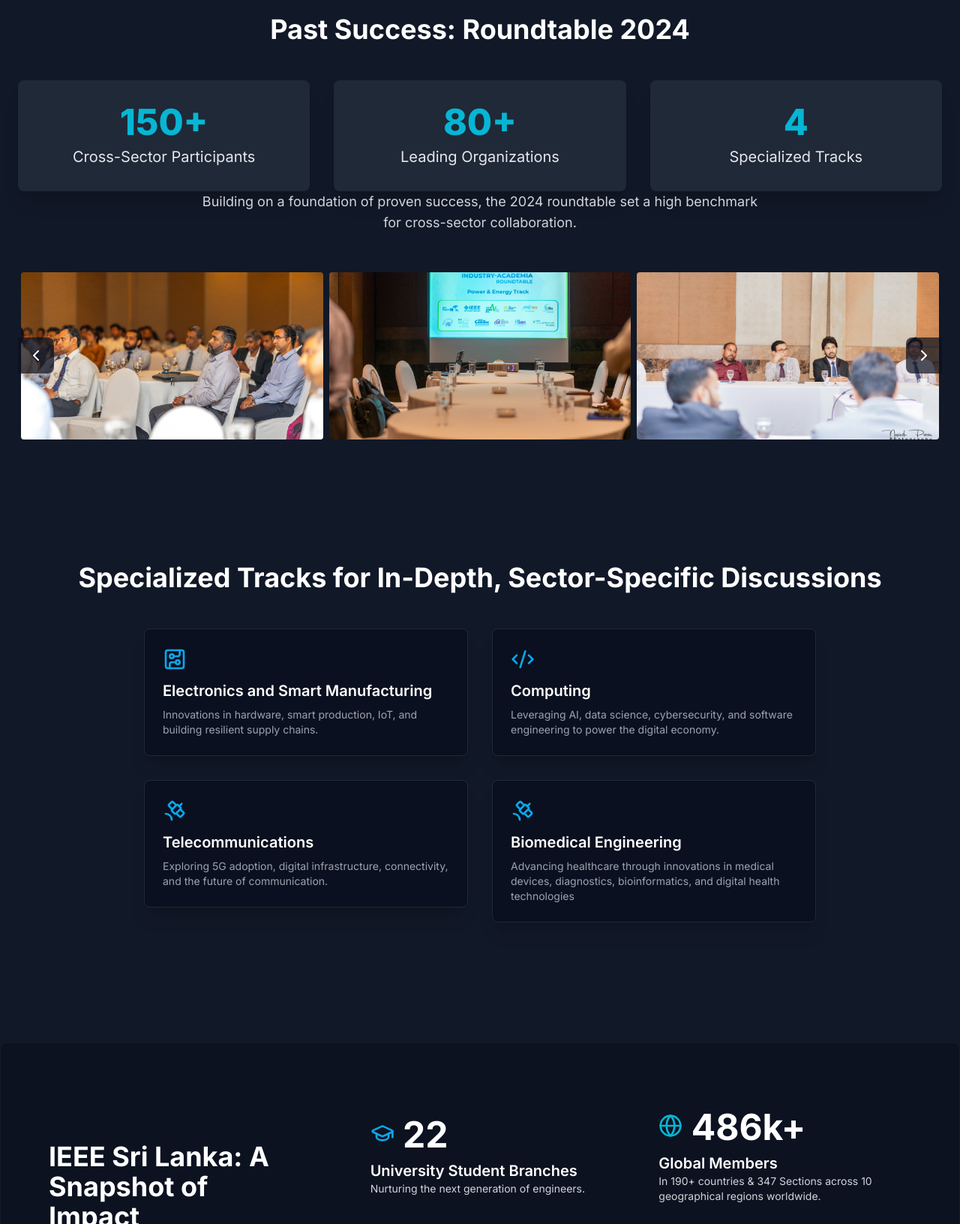
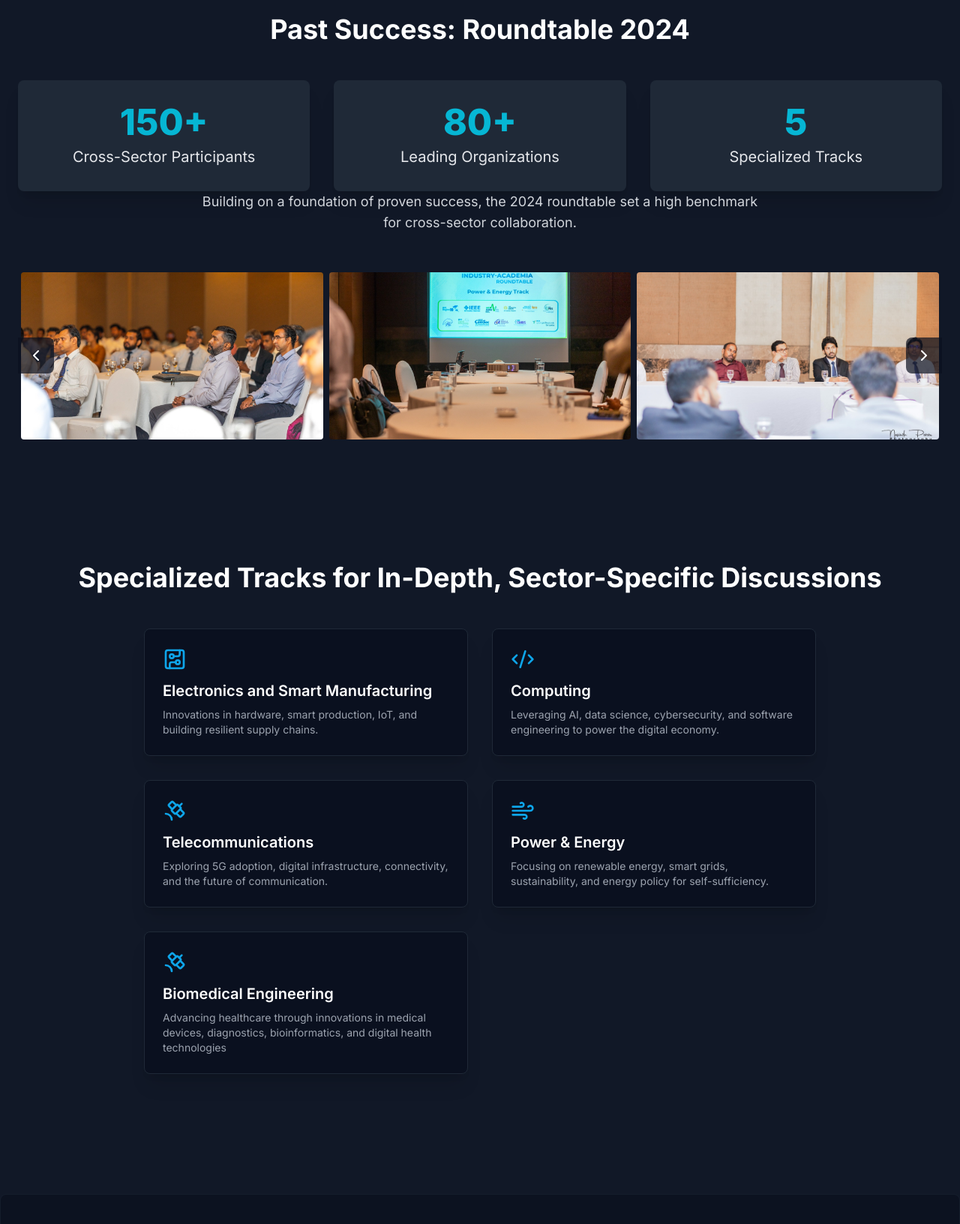
Before and after one commit to IEEESriLanka/triplehelix.ieee.lk, a plain HTML site: page index.html in a window 1280 px wide. Shown: the part 1560-3192 px from the top of the page at 75% size. Drawn offline with nearby package versions, Linux system fonts and the light colour scheme; grey boxes are pictures that could not be loaded.

Commit message:
Fixed consistancy issues

```diff
--- a/index.html
+++ b/index.html
@@ -49,6 +49,9 @@
                         </a>
                         <a href="telecommunications.html" class="block px-4 py-3 text-sm text-gray-300 hover:bg-brand-light hover:text-brand-accent-blue transition duration-150">
                             Telecommunications
+                        </a>
+                        <a href="biomed.html" class="block px-4 py-3 text-sm text-gray-300 hover:bg-brand-light hover:text-brand-accent-blue transition duration-150">
+                            Biomedical Engineering
                         </a>
                     </div>
                 </div>
@@ -174,7 +177,7 @@
                         <p class="text-xl text-gray-200 mt-2">Leading Organizations</p>
                     </div>
                     <div class="bg-brand-light p-8 rounded-lg shadow-xl text-center">
-                        <span class="text-5xl font-extrabold text-brand-accent-teal">4</span>
+                        <span class="text-5xl font-extrabold text-brand-accent-teal">5</span>
                         <p class="text-xl text-gray-200 mt-2">Specialized Tracks</p>
                     </div>
                 </div>
@@ -262,7 +265,15 @@
                         </div>
                     </a>
 
-                    <a href="#" class="block">
+                    <a href="#power-energy.html" class="block">
+                        <div class="bg-brand-dark p-6 rounded-lg shadow-xl border border-brand-light transform hover:scale-105 hover:border-brand-accent-blue transition duration-300">
+                            <i data-lucide="wind" class="w-8 h-8 text-brand-accent-blue mb-3"></i>
+                            <h3 class="text-xl font-semibold text-white mb-2">Power & Energy</h3>
+                            <p class="text-gray-400 text-sm">Focusing on renewable energy, smart grids, sustainability, and energy policy for self-sufficiency.</p>
+                        </div>
+                    </a>
+
+                    <a href="biomed.html" class="block">
                         <div class="bg-brand-dark p-6 rounded-lg shadow-xl border border-brand-light transform hover:scale-105 hover:border-brand-accent-blue transition duration-300">
                             <i data-lucide="satellite" class="w-8 h-8 text-brand-accent-blue mb-3"></i>
                             <h3 class="text-xl font-semibold text-white mb-2">Biomedical Engineering</h3>
```
Also changed, not shown: computing.html (+3 -0 lines), electronics.html (+3 -0 lines), power-energy.html (+3 -0 lines), telecommunications.html (+4 -4 lines).
